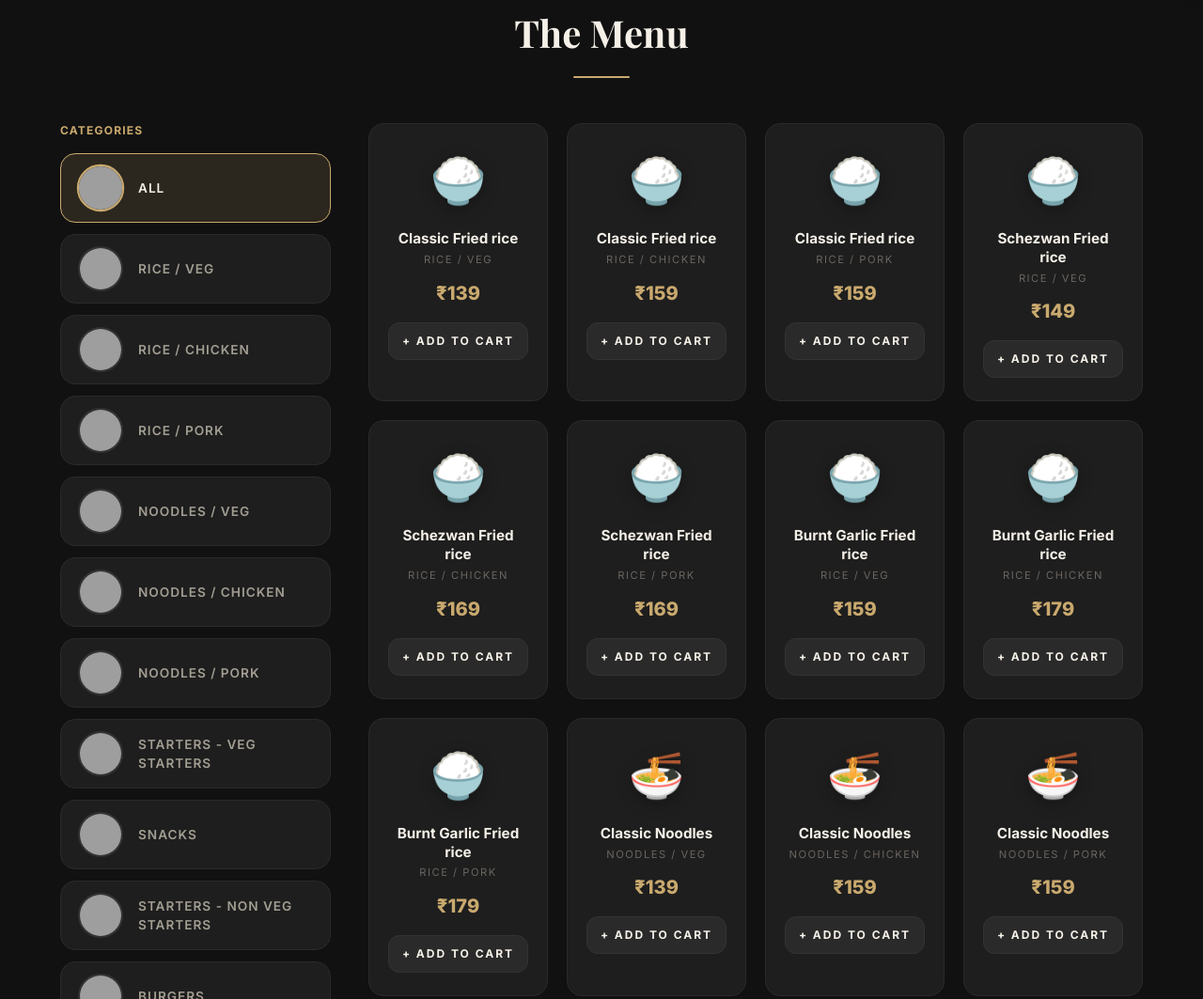
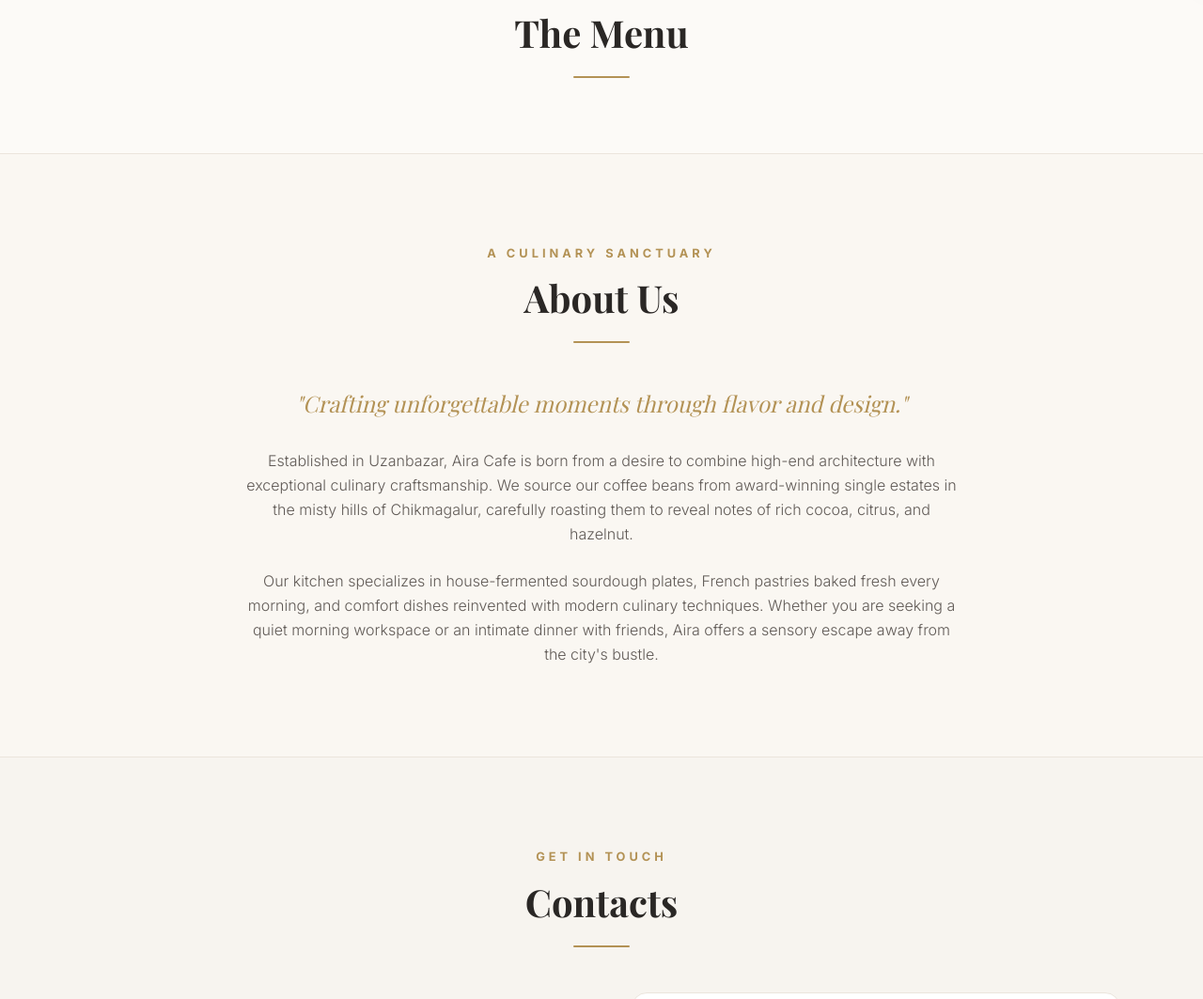
Before and after one commit to saymonchatterjee-byte/aira-cafe, a plain HTML site: page index.html in a window 1280 px wide. Shown: the part 868-1931 px from the top of the page at 94% size. Drawn offline with nearby package versions, Linux system fonts and the light colour scheme; grey boxes are pictures that could not be loaded; a script that the page names is missing; a web font is replaced by a local one.

Commit message:
Update: description of changes

```diff
--- a/index.html
+++ b/index.html
@@ -133,18 +133,9 @@
             <div class="section-divider"></div>
         </div>
 
-        <!-- Category & Menu Container -->
-        <div class="flex flex-col lg:flex-row gap-10 items-start mt-8">
-            <!-- Sidebar Category List -->
-            <aside class="w-full lg:w-72 flex-shrink-0">
-                <h3 class="text-xs font-bold uppercase tracking-widest text-[var(--accent-gold)] mb-4 hidden lg:block">Categories</h3>
-                <div id="filter-bar" class="filter-bar scrollbar-none"></div>
-            </aside>
-
-            <!-- Menu Cards Grid -->
-            <div class="flex-1 w-full">
-                <div id="menu-grid" class="menu-grid"></div>
-            </div>
+        <!-- Accordion Menu Container -->
+        <div id="menu-accordion" class="w-full max-w-4xl mx-auto space-y-6 mt-12">
+            <!-- Accordion items will be generated dynamically in JS -->
         </div>
 
     </section>
@@ -152,7 +143,7 @@
     <!-- ========================================
          ABOUT SECTION
          ======================================== -->
-    <section id="about-section" class="py-24 border-t border-[var(--border)] bg-[#141414]">
+    <section id="about-section" class="py-24 border-t border-[var(--border)] bg-[#FAF7F2]">
         <div class="max-w-4xl mx-auto px-6 text-center">
             <div class="section-header">
                 <p class="section-label">A Culinary Sanctuary</p>
@@ -205,7 +196,7 @@
                         </a>
                     </div>
 
-                    <div class="p-6 rounded-2xl border border-[var(--border)] bg-[#1e1e1e] flex items-center gap-4">
+                    <div class="p-6 rounded-2xl border border-[var(--border)] bg-[var(--bg-card)] flex items-center gap-4 shadow-sm">
                         <div class="text-3xl text-[var(--accent-gold)]">📍</div>
                         <div>
                             <h4 class="font-bold text-sm text-[var(--text-primary)] mb-1">Our Prime Spot</h4>
@@ -284,7 +275,7 @@
     <!-- ========================================
          FOOTER & SOCIALS
          ======================================== -->
-    <footer class="site-footer bg-[#0d0d0d] border-t border-[var(--border)] pt-16 pb-8 px-6 mt-16">
+    <footer class="site-footer bg-[#FAF7F2] border-t border-[var(--border)] pt-16 pb-8 px-6 mt-16">
         <div class="max-w-6xl mx-auto grid grid-cols-1 md:grid-cols-3 gap-12 text-left mb-12">
             <!-- Brand & Socials -->
             <div>
@@ -333,7 +324,7 @@
                 <h3 class="text-[var(--text-primary)] font-semibold uppercase tracking-wider text-sm mb-6 border-b border-[var(--border-light)] pb-2">Our Location</h3>
                 <div class="rounded-lg overflow-hidden border border-[var(--border)] h-[180px] w-full">
                     <iframe src="https://www.google.com/maps/embed?pb=!1m18!1m12!1m3!1d3580.4632313627063!2d91.75168019999999!3d26.181666899999998!2m3!1f0!2f0!3f0!3m2!1i1024!2i768!4f13.1!3m3!1m2!1s0x375a596000000001%3A0xe54848039e17b8ee!2sUzan%20Bazar%2C%20Guwahati%2C%20Assam!5e0!3m2!1sen!2sin!4v1719999999999!5m2!1sen!2sin"
-                        class="w-full h-full border-0 filter invert-[90%] hue-rotate-[180deg]"
+                        class="w-full h-full border-0 filter grayscale-[20%]"
                         allowfullscreen=""
                         loading="lazy"
                         referrerpolicy="no-referrer-when-downgrade"
--- a/style.css
+++ b/style.css
@@ -7,27 +7,27 @@
 
 /* --- Design Tokens --- */
 :root {
-    --bg-primary: #111111;
-    --bg-secondary: #1A1A1A;
-    --bg-card: #1E1E1E;
-    --bg-elevated: #252525;
-    --bg-surface: #2A2A2A;
+    --bg-primary: #FCFAF7;
+    --bg-secondary: #F7F4EF;
+    --bg-card: #FFFFFF;
+    --bg-elevated: #F2EEE9;
+    --bg-surface: #F4F0EA;
 
-    --text-primary: #F5F0E8;
-    --text-secondary: #A39E93;
-    --text-muted: #6B6560;
+    --text-primary: #2A2725;
+    --text-secondary: #605A56;
+    --text-muted: #9E9690;
 
-    --accent-gold: #C9A96E;
-    --accent-gold-hover: #D4B87A;
-    --accent-gold-dim: rgba(201, 169, 110, 0.15);
-    --accent-warm: #E8A87C;
+    --accent-gold: #B39255;
+    --accent-gold-hover: #C19F68;
+    --accent-gold-dim: rgba(179, 146, 85, 0.08);
+    --accent-warm: #D38C5E;
 
-    --border: #2A2A2A;
-    --border-light: #333333;
+    --border: #EBE5DC;
+    --border-light: #F2EBE0;
 
-    --success: #4ADE80;
-    --error: #F87171;
-    --info: #C9A96E;
+    --success: #22C55E;
+    --error: #EF4444;
+    --info: #B39255;
 
     --radius-sm: 8px;
     --radius-md: 12px;
@@ -35,10 +35,10 @@
     --radius-xl: 24px;
     --radius-full: 9999px;
 
-    --shadow-sm: 0 2px 8px rgba(0,0,0,0.3);
-    --shadow-md: 0 8px 24px rgba(0,0,0,0.4);
-    --shadow-lg: 0 16px 48px rgba(0,0,0,0.5);
-    --shadow-gold: 0 4px 24px rgba(201,169,110,0.2);
+    --shadow-sm: 0 4px 16px rgba(42, 39, 37, 0.03);
+    --shadow-md: 0 12px 32px rgba(42, 39, 37, 0.06);
+    --shadow-lg: 0 24px 64px rgba(42, 39, 37, 0.1);
+    --shadow-gold: 0 8px 24px rgba(179, 146, 85, 0.15);
 
     --transition-fast: 150ms ease;
     --transition-base: 300ms ease;
@@ -96,7 +96,7 @@
     position: sticky;
     top: 0;
     z-index: 100;
-    background: rgba(17, 17, 17, 0.85);
+    background: rgba(252, 250, 247, 0.85);
     backdrop-filter: blur(20px);
     -webkit-backdrop-filter: blur(20px);
     border-bottom: 1px solid var(--border);
@@ -1183,6 +1183,52 @@
 }
 
 /* ============================================
+   ACCORDION COMPONENT (Boutique Cafe)
+   ============================================ */
+.accordion-item {
+    background: var(--bg-card);
+    border: 1px solid var(--border);
+    border-radius: var(--radius-xl);
+    box-shadow: var(--shadow-sm);
+    transition: all var(--transition-base);
+}
+
+.accordion-item:hover {
+    box-shadow: var(--shadow-md);
+    border-color: var(--accent-gold);
+}
+
+.accordion-item.active {
+    border-color: var(--accent-gold);
+    box-shadow: var(--shadow-md);
+}
+
+.accordion-header {
+    background: transparent;
+    cursor: pointer;
+    border: none;
+    outline: none;
+    transition: all var(--transition-base);
+}
+
+.accordion-icon {
+    transition: transform var(--transition-base);
+    color: var(--text-muted);
+}
+
+.accordion-item.active .accordion-icon {
+    transform: rotate(180deg);
+    color: var(--accent-gold);
+}
+
+.accordion-content {
+    border-t: 1px solid var(--border);
+    background: #FAF8F5;
+    padding: 1.5rem;
+    transition: all var(--transition-base);
+}
+
+/* ============================================
    PRINT STYLES (KOT)
    ============================================ */
 @media print {
```
